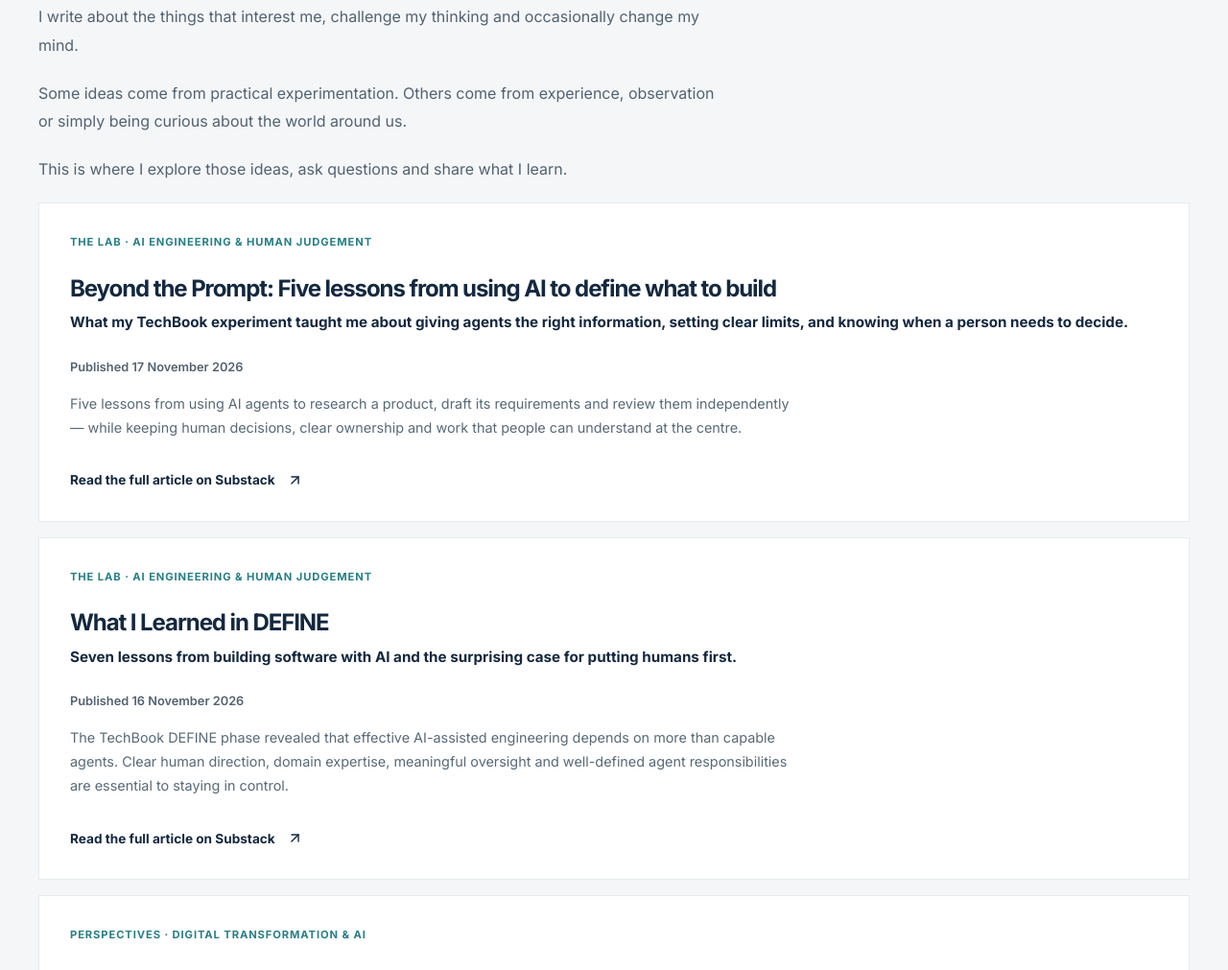
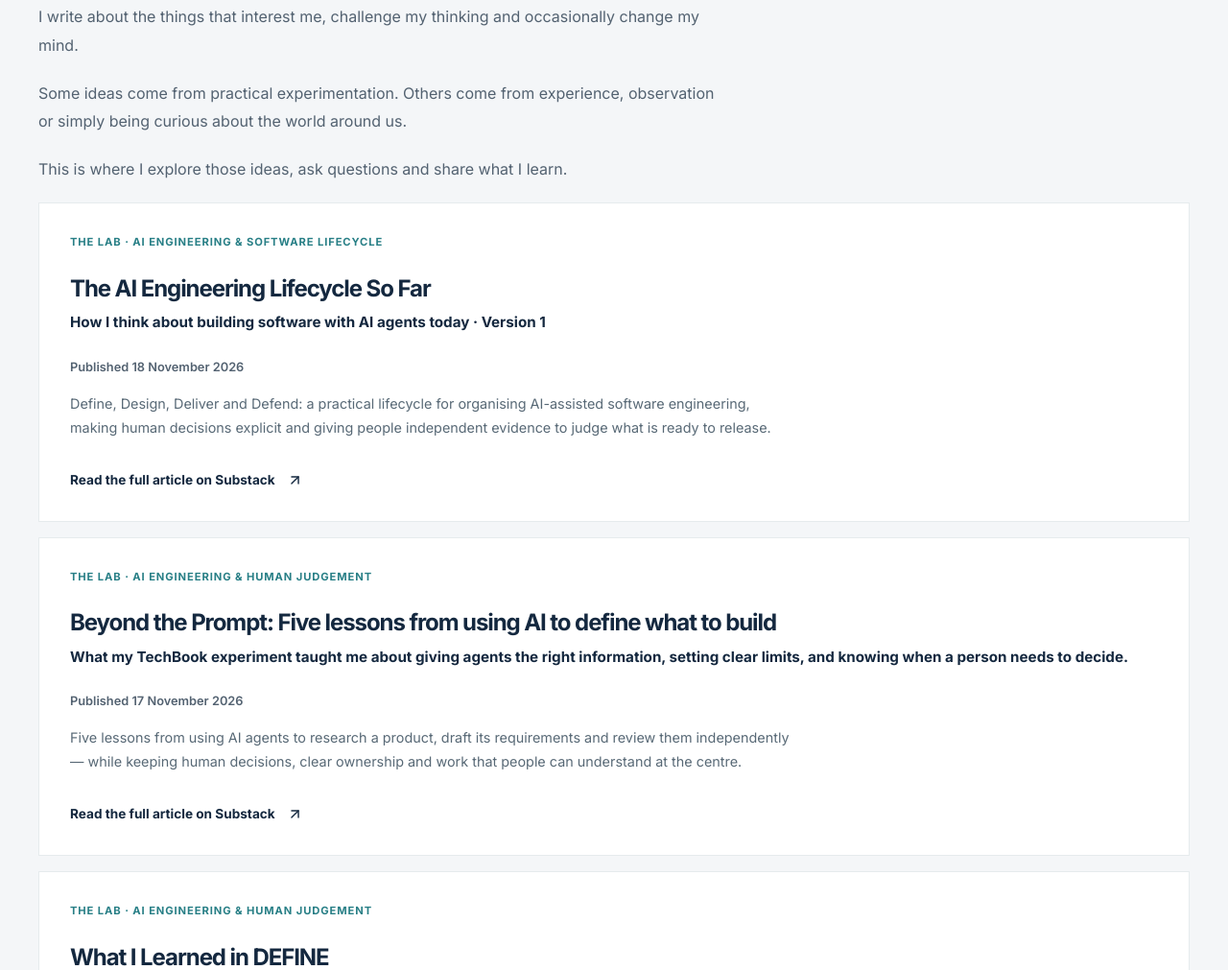
Before and after one commit to Vicus-Brits/Vicus-Brits-Personal-Website, an Astro site: page / in a window 1280 px wide. Shown: the part 3493-4504 px from the top of the page at 96% size. Built offline with nearby package versions, Linux system fonts and the light colour scheme; Astro itself is replaced by a stand-in of ours.

Commit message:
Add AI engineering lifecycle article
Feature the latest article at the top of the writing list.

Co-authored-by: Copilot <223556219+Copilot@users.noreply.github.com>

```diff
--- a/src/components/Writing.astro
+++ b/src/components/Writing.astro
@@ -42,6 +42,16 @@ const streams = [
         <p>This is where I explore those ideas, ask questions and share what I learn.</p>
       </div>
     </div>
+    <article class="writing-card featured-article" aria-labelledby="ai-engineering-lifecycle-title">
+      <p class="writing-card-eyebrow">THE LAB &middot; AI ENGINEERING &amp; SOFTWARE LIFECYCLE</p>
+      <h3 id="ai-engineering-lifecycle-title">The AI Engineering Lifecycle So Far</h3>
+      <p class="writing-card-subtitle">How I think about building software with AI agents today &middot; Version 1</p>
+      <time class="article-date" datetime="2026-11-18">Published 18 November 2026</time>
+      <div class="writing-card-copy">
+        <p>Define, Design, Deliver and Defend: a practical lifecycle for organising AI-assisted software engineering, making human decisions explicit and giving people independent evidence to judge what is ready to release.</p>
+      </div>
+      <a class="writing-card-link" href="https://vicusbrits.substack.com/p/the-ai-engineering-lifecycle-so-far" target="_blank" rel="noopener noreferrer">Read the full article on Substack <ArrowUpRight size={17} aria-hidden="true" /><span class="sr-only"> (opens in a new tab)</span></a>
+    </article>
     <article class="writing-card featured-article" aria-labelledby="beyond-the-prompt-title">
       <p class="writing-card-eyebrow">THE LAB &middot; AI ENGINEERING &amp; HUMAN JUDGEMENT</p>
       <h3 id="beyond-the-prompt-title">Beyond the Prompt: Five lessons from using AI to define what to build</h3>
```
